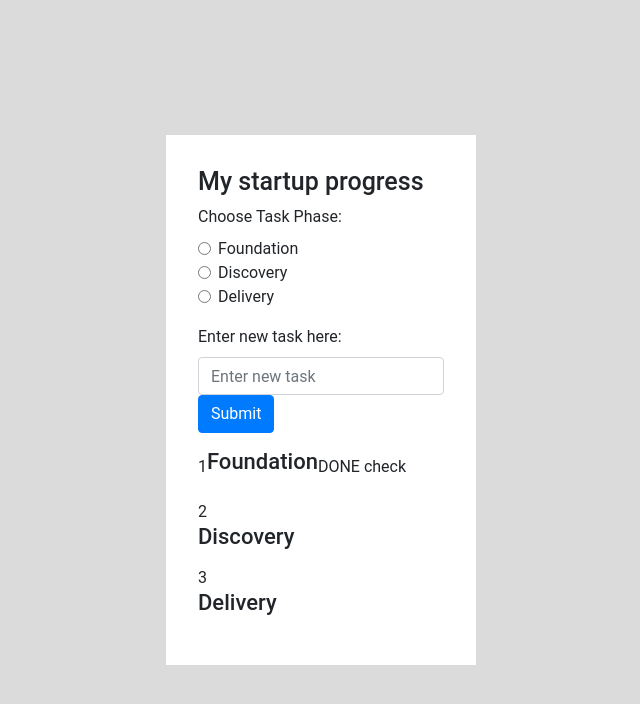
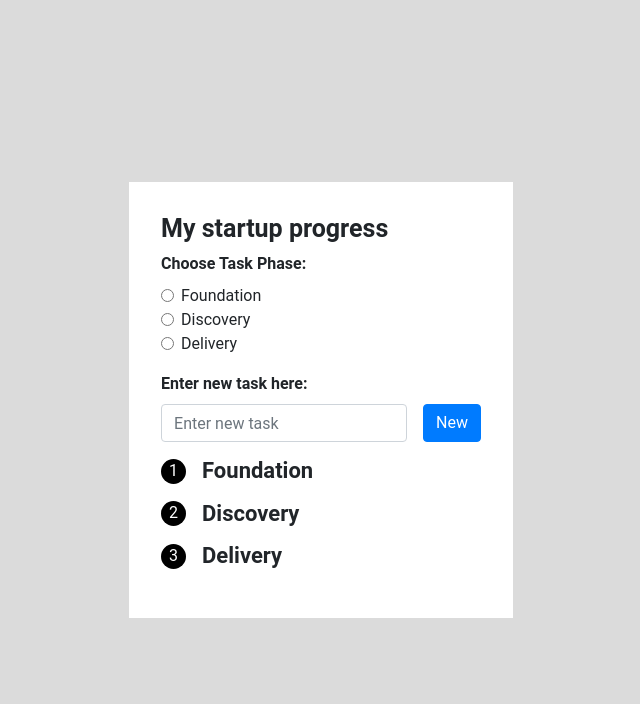
Before and after one commit to haikonguyen/oak-assignment, a React (Create React App) app: page / in a window 1280 px wide. Shown: the top 704 px of the page, without its empty margins (319-959 px from the left). Built offline with nearby package versions, Linux system fonts and the light colour scheme; the HTML template or start-up script is replaced by a standard one.

Commit message:
complete restyling

```diff
--- a/package.json
+++ b/package.json
@@ -14,9 +14,11 @@
     "react": "^17.0.2",
     "react-bootstrap": "^1.5.2",
     "react-dom": "^17.0.2",
+    "react-icons": "^4.2.0",
     "react-scripts": "4.0.3",
     "styled-components": "^5.2.2",
     "typescript": "^4.1.2",
+    "typescript-plugin-styled-components": "^1.4.4",
     "web-vitals": "^1.0.1"
   },
   "scripts": {
--- a/src/App.tsx
+++ b/src/App.tsx
@@ -1,10 +1,9 @@
-import React, { FC, FormEvent, useState } from 'react';
+import React, { FC } from 'react';
 import styled from 'styled-components';
-import { Button, Form } from 'react-bootstrap';
+
 import 'bootstrap/dist/css/bootstrap.min.css';
 import { GlobalStyle } from './components/GlobalStyle/global-style.component';
-import { TaskList } from './components/TaskList/task-list.component';
-import { TaskProps } from './types';
+import { AppContent } from './components/AppContent/app-content.component';
 
 const StyledApp = styled.div`
   height: 100vh;
@@ -17,88 +16,10 @@ const StyledApp = styled.div`
 `;
 
 const App: FC = () => {
-  const [foundationTasks, setFoundationTasks] = useState<TaskProps[]>([]);
-  const [discoveryTasks, setDiscoveryTasks] = useState<TaskProps[]>([]);
-  const [deliveryTasks, setDeliveryTasks] = useState<TaskProps[]>([]);
-  const [todoText, setTodoText] = useState('');
-  const [isPhaseDone, setIsPhaseDone] = useState(false);
-  const [todoPhase, setTodoPhase] = useState('');
-
-  const submitHandler = (event: FormEvent<HTMLFormElement>) => {
-    event.preventDefault();
-    setFoundationTasks([
-      ...foundationTasks,
-      { id: foundationTasks.length + 1, name: todoText, done: false },
-    ]);
-  };
-
   return (
     <StyledApp>
       <GlobalStyle />
-      <main>
-        <Form
-          style={{ background: 'white', padding: '2rem' }}
-          onSubmit={submitHandler}
-        >
-          <h1>My startup progress</h1>
-
-          <Form.Group controlId="formBasicEmail">
-            <Form.Label>Choose Task Phase:</Form.Label>
-            <Form.Check
-              name="todoPhase"
-              type="radio"
-              label="Foundation"
-              value="foundation"
-            />
-            <Form.Check name="todoPhase" type="radio" label="Discovery" />
-            <Form.Check name="todoPhase" type="radio" label="Delivery" />
-          </Form.Group>
-
-          <Form.Group controlId="formBasicEmail">
-            <Form.Label>Enter new task here:</Form.Label>
-            <Form.Control
-              type="text"
-              placeholder="Enter new task"
-              onChange={(event) => setTodoText(event.target.value)}
-            />
-            <Button variant="primary" type="submit">
-              Submit
-            </Button>
-          </Form.Group>
-
-          <Form.Group controlId="formBasicCheckbox">
-            <div className="d-flex flex-wrap align-content-center">
-              <div className="align-self-center">1</div> <h2>Foundation</h2>
-              <div className="align-self-center">DONE check</div>
-            </div>
-            <TaskList
-              tasks={foundationTasks}
-              setTasks={setFoundationTasks}
-              setIsPhaseDone={setIsPhaseDone}
-            />
-          </Form.Group>
-          <Form.Group controlId="formBasicCheckbox">
-            <div>
-              <div>2</div> <h2>Discovery</h2>
-            </div>
-            <TaskList
-              tasks={discoveryTasks}
-              setTasks={setDiscoveryTasks}
-              setIsPhaseDone={setIsPhaseDone}
-            />
-          </Form.Group>
-          <Form.Group controlId="formBasicCheckbox">
-            <div>
-              <div>3</div> <h2>Delivery</h2>
-            </div>
-            <TaskList
-              tasks={deliveryTasks}
-              setTasks={setDeliveryTasks}
-              setIsPhaseDone={setIsPhaseDone}
-            />
-          </Form.Group>
-        </Form>
-      </main>
+      <AppContent />
     </StyledApp>
   );
 };
--- /dev/null
+++ b/src/components/AppContent/app-content.component.tsx
@@ -0,0 +1,96 @@
+import React, { FC, FormEvent, useState } from 'react';
+import { Button, Form } from 'react-bootstrap';
+import { FaCheck } from 'react-icons/all';
+import { Circle } from '../Circle/circle.component';
+import { TaskList } from '../TaskList/task-list.component';
+import { TaskProps } from '../../types';
+
+export const AppContent: FC = () => {
+  const [foundationTasks, setFoundationTasks] = useState<TaskProps[]>([]);
+  const [discoveryTasks, setDiscoveryTasks] = useState<TaskProps[]>([]);
+  const [deliveryTasks, setDeliveryTasks] = useState<TaskProps[]>([]);
+  const [todoText, setTodoText] = useState('');
+  const [isPhaseDone, setIsPhaseDone] = useState(false);
+  const [todoPhase, setTodoPhase] = useState('');
+  const submitHandler = (event: FormEvent<HTMLFormElement>) => {
+    event.preventDefault();
+    setFoundationTasks([
+      ...foundationTasks,
+      { id: foundationTasks.length + 1, name: todoText, done: false },
+    ]);
+  };
+  return (
+    <Form
+      style={{ background: 'white', padding: '2rem' }}
+      onSubmit={submitHandler}
+    >
+      <h1>My startup progress</h1>
+
+      <Form.Group controlId="formBasicEmail">
+        <Form.Label className="font-weight-bold">Choose Task Phase:</Form.Label>
+        <Form.Check
+          name="todoPhase"
+          type="radio"
+          label="Foundation"
+          value="foundation"
+        />
+        <Form.Check name="todoPhase" type="radio" label="Discovery" />
+        <Form.Check name="todoPhase" type="radio" label="Delivery" />
+      </Form.Group>
+
+      <Form.Group controlId="formBasicEmail">
+        <Form.Label className="font-weight-bold">
+          Enter new task here:
+        </Form.Label>
+        <section className="d-flex align-content-center justify-content-center">
+          <Form.Control
+            type="text"
+            placeholder="Enter new task"
+            onChange={(event) => setTodoText(event.target.value)}
+            className="mr-3"
+          />
+          <Button variant="primary" type="submit">
+            New
+          </Button>
+        </section>
+      </Form.Group>
+
+      <Form.Group controlId="formBasicCheckbox">
+        <div className="d-flex flex-wrap align-content-center">
+          <Circle className="align-self-center mr-3">1</Circle>
+          <h2 className="align-self-end mr-3 mb-0">Foundation</h2>
+          {isPhaseDone && <FaCheck size="30px" />}
+        </div>
+        <TaskList
+          tasks={foundationTasks}
+          setTasks={setFoundationTasks}
+          setIsPhaseDone={setIsPhaseDone}
+        />
+      </Form.Group>
+      <Form.Group controlId="formBasicCheckbox">
+        <div className="d-flex flex-wrap align-content-center">
+          <Circle className="align-self-center mr-3">2</Circle>
+          <h2 className="align-self-end mr-3 mb-0">Discovery</h2>
+          {isPhaseDone && <FaCheck size="30px" />}
+        </div>
+        <TaskList
+          tasks={discoveryTasks}
+          setTasks={setDiscoveryTasks}
+          setIsPhaseDone={setIsPhaseDone}
+        />
+      </Form.Group>
+      <Form.Group controlId="formBasicCheckbox">
+        <div className="d-flex flex-wrap align-content-center">
+          <Circle className="align-self-center mr-3">3</Circle>
+          <h2 className="align-self-end mr-3 mb-0">Delivery</h2>
+          {isPhaseDone && <FaCheck size="30px" />}
+        </div>
+        <TaskList
+          tasks={deliveryTasks}
+          setTasks={setDeliveryTasks}
+          setIsPhaseDone={setIsPhaseDone}
+        />
+      </Form.Group>
+    </Form>
+  );
+};
--- /dev/null
+++ b/src/components/Circle/circle.component.tsx
@@ -0,0 +1,34 @@
+import React, { FC } from 'react';
+import styled from 'styled-components';
+
+const StyledCircle = styled.div<CircleProps>`
+  height: ${(props) => (props.dimensions ? props.dimensions : '25px')};
+  width: ${(props) => (props.dimensions ? props.dimensions : '25px')};
+  background-color: ${(props) =>
+    props.backgroundColor ? props.backgroundColor : 'black'};
+  border-radius: 50%;
+  display: inline-block;
+  text-align: center;
+  color: ${(props) => (props.textColor ? props.textColor : 'white')};
+`;
+
+interface CircleProps {
+  className?: string;
+  dimensions?: string;
+  backgroundColor?: string;
+  textColor?: string;
+}
+
+export const Circle: FC<CircleProps> = (props) => {
+  const { children, className, dimensions, backgroundColor, textColor } = props;
+  return (
+    <StyledCircle
+      className={className}
+      dimensions={dimensions}
+      textColor={textColor}
+      backgroundColor={backgroundColor}
+    >
+      {children}
+    </StyledCircle>
+  );
+};
--- a/src/components/GlobalStyle/global-style.component.tsx
+++ b/src/components/GlobalStyle/global-style.component.tsx
@@ -33,14 +33,17 @@ export const GlobalStyle = createGlobalStyle`${css`
 
   h1 {
     font-size: 25px;
+    font-weight: bold;
   }
 
   h2 {
     font-size: 22px;
+    font-weight: bold;
   }
 
   h3 {
     font-size: 20px;
+    font-weight: bold;
   }
 
   h4 {
--- a/src/components/TaskList/task-list.component.tsx
+++ b/src/components/TaskList/task-list.component.tsx
@@ -38,6 +38,7 @@ export const TaskList: FC<TaskListProps> = (props) => {
           label={task.name}
           checked={task.done}
           onChange={() => checkboxChangeHandler(task)}
+          className="mt-3 ml-3"
         />
       ))}
     </>
```
Also changed, not shown: 1 other file (tests, documents, lock files or other folders).
